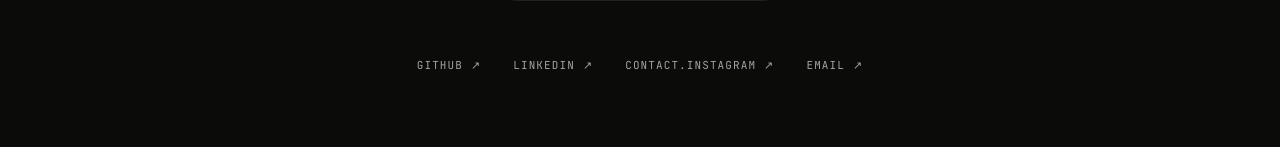
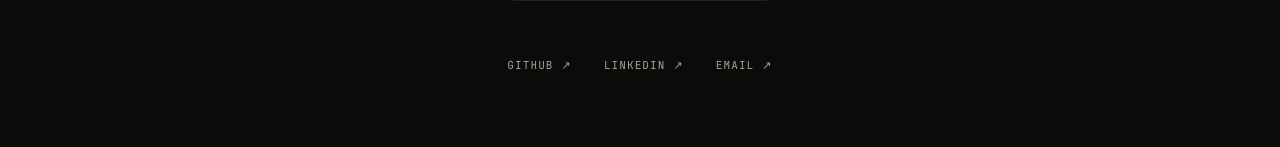
Before and after one commit to alexandre2120/portfolio, a Next.js app: page / in a window 1280 px wide. Shown: the part 9725-9872 px from the top of the page. Built offline with nearby package versions, Linux system fonts and the light colour scheme.

Commit message:
Update contact links in Contact.tsx
Updated LinkedIn URL and removed Instagram link.

```diff
--- a/src/components/sections/Contact.tsx
+++ b/src/components/sections/Contact.tsx
@@ -40,18 +40,11 @@ export function Contact() {
               {t("contact.github")} <span className="arr">↗</span>
             </a>
             <a
-              href="https://www.linkedin.com/in/alexandre-jaques-b66249135/"
+              href="https://www.linkedin.com/in/alexandrejaques/"
               target="_blank"
               rel="noopener noreferrer"
             >
               {t("contact.linkedin")} <span className="arr">↗</span>
-            </a>
-            <a
-              href="https://www.instagram.com/alexandrejaquees/"
-              target="_blank"
-              rel="noopener noreferrer"
-            >
-              {t("contact.instagram")} <span className="arr">↗</span>
             </a>
             <a href="mailto:alexandrjaques@gmail.com">
               {t("contact.email")} <span className="arr">↗</span>
```
